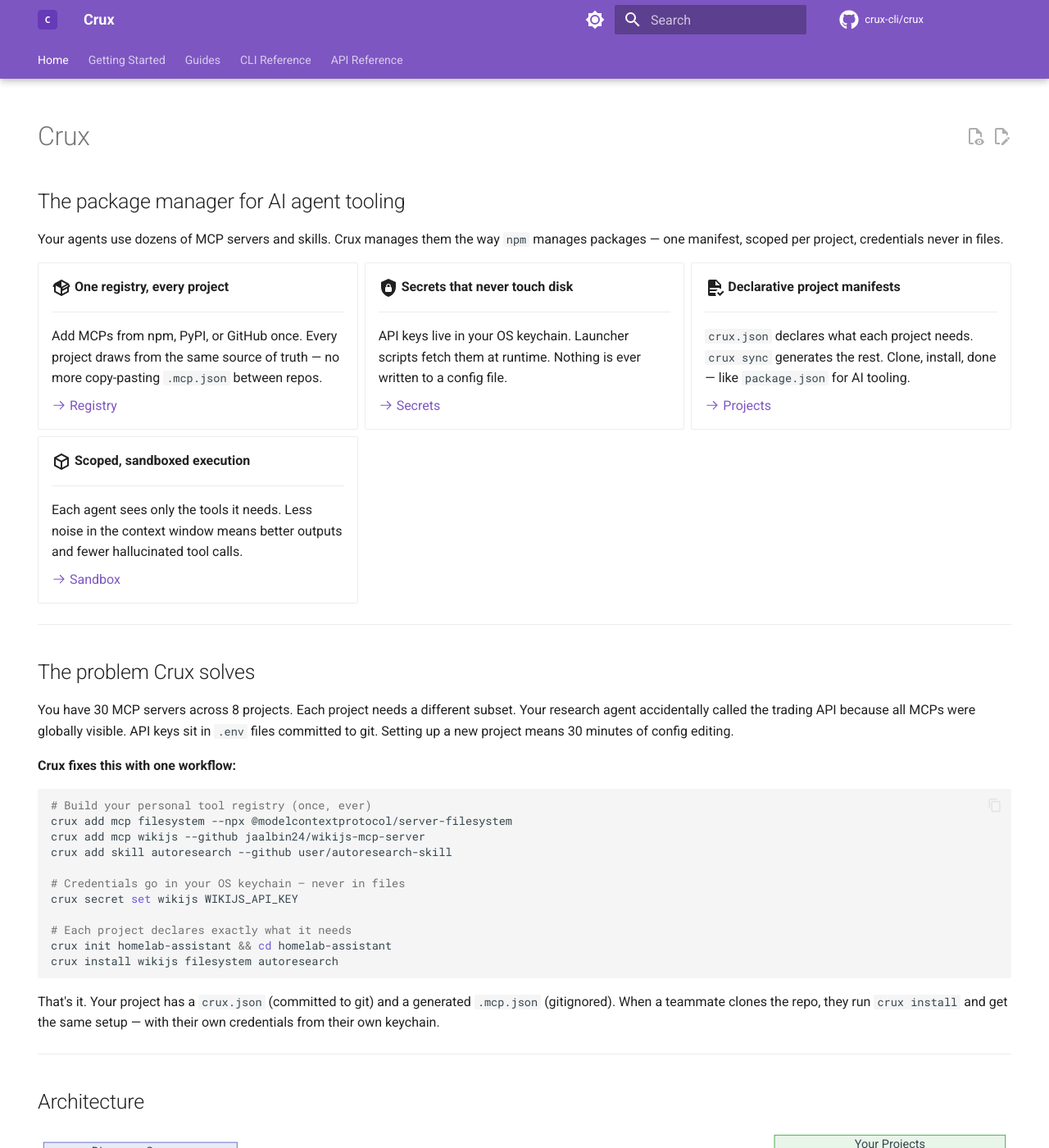
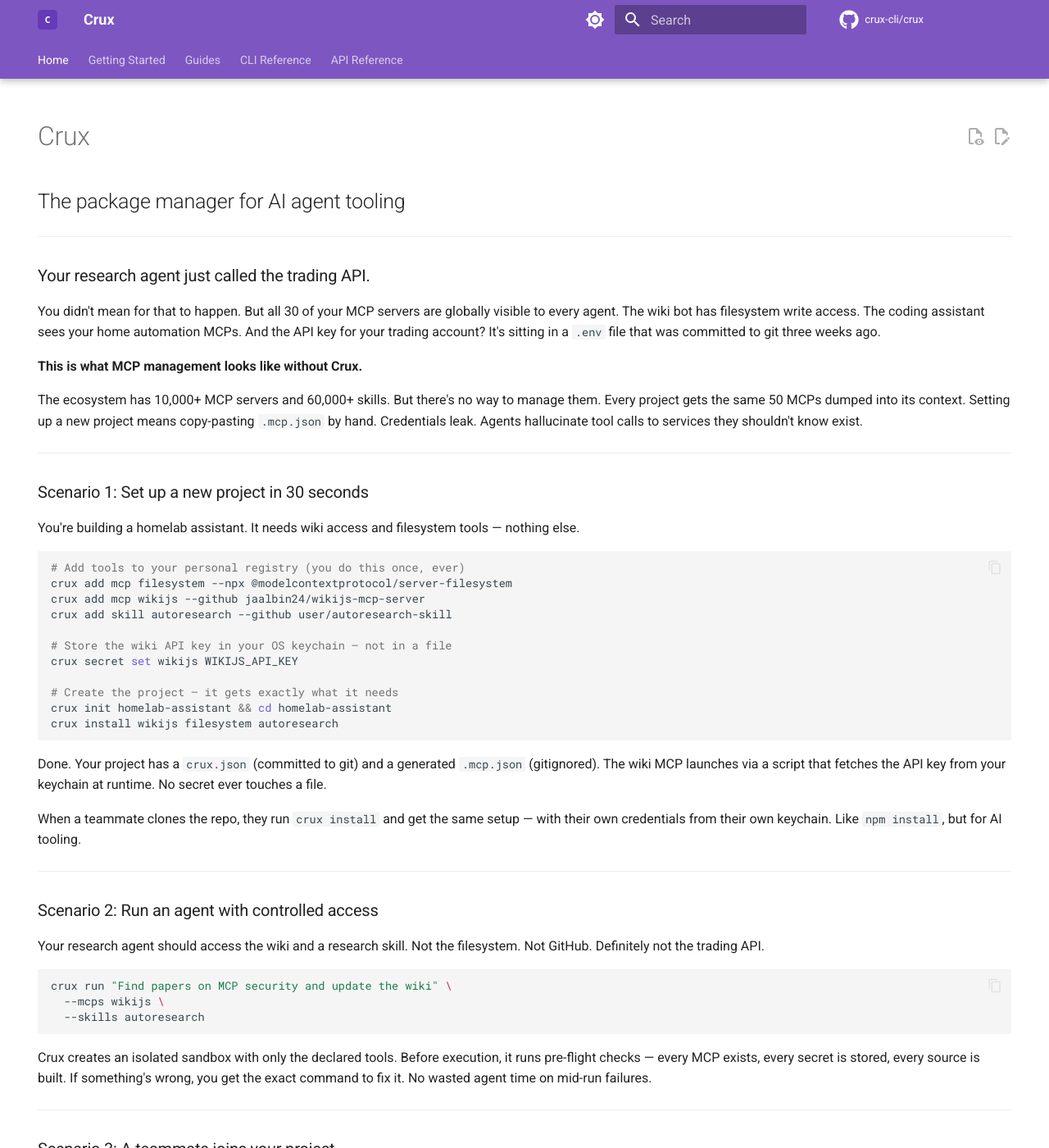
Before and after one commit to crux-cli/crux, an MkDocs documentation site: the page built from docs/index.md, in a window 1280 px wide and 1400 px high. Shown: the whole window at 82% size. Built offline with MkDocs 1.6.1 and Material for MkDocs 9.7.7, drawn with Linux system fonts in a browser that asks for light colours; comment, search, counter and statistics services are not loaded; the version menu is left out; some of the changed text lies outside the part shown.

Commit message:
docs: story-driven homepage, fix mermaid dark mode (#6)
- Lead with concrete scenarios instead of abstract feature cards:
  "Your research agent just called the trading API" opening hook
- Three scenarios: project setup in 30s, sandboxed agent run, teammate onboarding
- Mermaid diagram: use neutral theme (adapts to light/dark automatically)
  instead of hardcoded light-only colors
- Removed feature card grid from homepage top — stories come first
- Lifecycle table rewritten as "what you do / how Crux helps"
- README: matching narrative structure with same scenarios

Co-authored-by: Claude Opus 4.6 (1M context) <noreply@anthropic.com>

````diff
--- a/docs/index.md
+++ b/docs/index.md
@@ -8,73 +8,74 @@ hide:
 
 ## The package manager for AI agent tooling
 
-Your agents use dozens of MCP servers and skills. Crux manages them the way `npm` manages packages — one manifest, scoped per project, credentials never in files.
+---
 
-<div class="grid cards" markdown>
+### Your research agent just called the trading API.
 
--   :material-package-variant:{ .lg .middle } __One registry, every project__
+You didn't mean for that to happen. But all 30 of your MCP servers are globally visible to every agent. The wiki bot has filesystem write access. The coding assistant sees your home automation MCPs. And the API key for your trading account? It's sitting in a `.env` file that was committed to git three weeks ago.
 
-    ---
+**This is what MCP management looks like without Crux.**
 
-    Add MCPs from npm, PyPI, or GitHub once. Every project draws from the same source of truth — no more copy-pasting `.mcp.json` between repos.
-
-    [:octicons-arrow-right-24: Registry](guides/registry.md)
-
--   :material-shield-lock:{ .lg .middle } __Secrets that never touch disk__
-
-    ---
-
-    API keys live in your OS keychain. Launcher scripts fetch them at runtime. Nothing is ever written to a config file.
-
-    [:octicons-arrow-right-24: Secrets](guides/secrets.md)
-
--   :material-file-document-check:{ .lg .middle } __Declarative project manifests__
-
-    ---
-
-    `crux.json` declares what each project needs. `crux sync` generates the rest. Clone, install, done — like `package.json` for AI tooling.
-
-    [:octicons-arrow-right-24: Projects](guides/projects.md)
-
--   :material-cube-outline:{ .lg .middle } __Scoped, sandboxed execution__
-
-    ---
-
-    Each agent sees only the tools it needs. Less noise in the context window means better outputs and fewer hallucinated tool calls.
-
-    [:octicons-arrow-right-24: Sandbox](guides/sandbox.md)
-
-</div>
+The ecosystem has 10,000+ MCP servers and 60,000+ skills. But there's no way to manage them. Every project gets the same 50 MCPs dumped into its context. Setting up a new project means copy-pasting `.mcp.json` by hand. Credentials leak. Agents hallucinate tool calls to services they shouldn't know exist.
 
 ---
 
-## The problem Crux solves
+### Scenario 1: Set up a new project in 30 seconds
 
-You have 30 MCP servers across 8 projects. Each project needs a different subset. Your research agent accidentally called the trading API because all MCPs were globally visible. API keys sit in `.env` files committed to git. Setting up a new project means 30 minutes of config editing.
-
-**Crux fixes this with one workflow:**
+You're building a homelab assistant. It needs wiki access and filesystem tools — nothing else.
 
 ```bash
-# Build your personal tool registry (once, ever)
+# Add tools to your personal registry (you do this once, ever)
 crux add mcp filesystem --npx @modelcontextprotocol/server-filesystem
 crux add mcp wikijs --github jaalbin24/wikijs-mcp-server
 crux add skill autoresearch --github user/autoresearch-skill
 
-# Credentials go in your OS keychain — never in files
+# Store the wiki API key in your OS keychain — not in a file
 crux secret set wikijs WIKIJS_API_KEY
 
-# Each project declares exactly what it needs
+# Create the project — it gets exactly what it needs
 crux init homelab-assistant && cd homelab-assistant
 crux install wikijs filesystem autoresearch
 ```
 
-That's it. Your project has a `crux.json` (committed to git) and a generated `.mcp.json` (gitignored). When a teammate clones the repo, they run `crux install` and get the same setup — with their own credentials from their own keychain.
+Done. Your project has a `crux.json` (committed to git) and a generated `.mcp.json` (gitignored). The wiki MCP launches via a script that fetches the API key from your keychain at runtime. No secret ever touches a file.
+
+When a teammate clones the repo, they run `crux install` and get the same setup — with their own credentials from their own keychain. Like `npm install`, but for AI tooling.
 
 ---
 
-## Architecture
+### Scenario 2: Run an agent with controlled access
+
+Your research agent should access the wiki and a research skill. Not the filesystem. Not GitHub. Definitely not the trading API.
+
+```bash
+crux run "Find papers on MCP security and update the wiki" \
+  --mcps wikijs \
+  --skills autoresearch
+```
+
+Crux creates an isolated sandbox with only the declared tools. Before execution, it runs pre-flight checks — every MCP exists, every secret is stored, every source is built. If something's wrong, you get the exact command to fix it. No wasted agent time on mid-run failures.
+
+---
+
+### Scenario 3: A teammate joins your project
+
+They clone the repo. They see `crux.json` listing the MCPs and skills the project needs. They run:
+
+```bash
+crux install
+crux secret set wikijs WIKIJS_API_KEY   # their own key
+crux status                              # verify everything works
+```
+
+No Slack message asking "which MCPs does this project use?" No digging through config files. No 30-minute setup. The manifest is the documentation.
+
+---
+
+## How it works
 
 ``` mermaid
+%%{init: {'theme': 'neutral'}}%%
 graph LR
     subgraph Discovery["Discovery Sources"]
         direction TB
@@ -86,16 +87,16 @@ graph LR
 
     subgraph Crux["Crux Control Plane"]
         direction TB
-        REG["Registry<br/><code>~/.crux/registry.json</code><br/>MCPs + Skills"]
-        SEC["Secrets<br/>OS Keychain<br/><em>never in files</em>"]
-        SYN["Sync Engine<br/><code>crux sync</code><br/>Generates .mcp.json + launchers"]
+        REG["Registry\nMCPs + Skills"]
+        SEC["Secrets\nOS Keychain"]
+        SYN["Sync Engine\nGenerates .mcp.json"]
     end
 
     subgraph Projects["Your Projects"]
         direction TB
-        P1["<strong>Project A</strong><br/><code>crux.json</code>: wikijs, filesystem<br/>→ .mcp.json <em>(2 MCPs)</em>"]
-        P2["<strong>Project B</strong><br/><code>crux.json</code>: github, memory<br/>→ .mcp.json <em>(2 MCPs)</em>"]
-        P3["<strong>Sandbox Run</strong><br/><code>crux run --mcps ...</code><br/>→ scoped .mcp.json"]
+        P1["Project A\nwikijs, filesystem"]
+        P2["Project B\ngithub, memory"]
+        P3["Sandbox Run\nscoped access"]
     end
 
     S1 --> REG
@@ -107,34 +108,26 @@ graph LR
     SYN --> P1
     SYN --> P2
     SYN --> P3
+```
 
-    style Discovery fill:#e8eaf6,stroke:#5c6bc0,color:#1a237e
-    style Crux fill:#f3e5f5,stroke:#8e24aa,color:#4a148c
-    style Projects fill:#e8f5e9,stroke:#43a047,color:#1b5e20
-    style REG fill:#ede7f6,stroke:#7e57c2,color:#311b92
-    style SEC fill:#fce4ec,stroke:#e53935,color:#b71c1c
-    style SYN fill:#ede7f6,stroke:#7e57c2,color:#311b92
-    style S1 fill:#e8eaf6,stroke:#5c6bc0,color:#1a237e
-    style S2 fill:#e8eaf6,stroke:#5c6bc0,color:#1a237e
-    style S3 fill:#e8eaf6,stroke:#5c6bc0,color:#1a237e
-    style S4 fill:#e8eaf6,stroke:#5c6bc0,color:#1a237e
-    style P1 fill:#e8f5e9,stroke:#43a047,color:#1b5e20
-    style P2 fill:#e8f5e9,stroke:#43a047,color:#1b5e20
-    style P3 fill:#e8f5e9,stroke:#43a047,color:#1b5e20
-```
+**Registry** — Add MCPs and skills once from npm, PyPI, GitHub, or local sources. One source of truth across all your projects. No more copy-pasting `.mcp.json`.
+
+**Secrets** — API keys live in your OS keychain (macOS Keychain, Linux Secret Service, or age-encrypted vault). Generated launcher scripts fetch them at runtime. Nothing is ever written to disk.
+
+**Sync engine** — `crux sync` reads your project's `crux.json` and generates the `.mcp.json` that Claude Code expects, with only the tools you declared. Each project gets its own scoped config.
 
 ---
 
 ## Why scoping matters
 
-Scoping isn't just organization — it's a **quality lever**.
+**An agent with 5 relevant tools outperforms one drowning in 50.**
 
-An agent with 5 relevant tools consistently outperforms one drowning in 50 irrelevant ones. Less noise in the context window means:
+This isn't just a security claim — it's a quality lever. When you reduce the tools in an agent's context window:
 
-- **Better outputs** — the model focuses on relevant tools
-- **Fewer hallucinated tool calls** — no accidental calls to the trading API from your wiki bot
-- **Tighter security** — each agent's blast radius is limited to what it actually needs
-- **Faster execution** — smaller tool lists mean faster MCP initialization
+- **Outputs improve** — the model focuses on tools that matter for the task
+- **Hallucinated tool calls drop** — no accidental calls to the trading API from your wiki bot
+- **Security tightens** — each agent's blast radius is limited to what it actually needs
+- **Execution speeds up** — smaller tool lists mean faster MCP initialization
 
 ---
 
@@ -152,12 +145,19 @@ Or with uv: `uv tool install crux-cli && crux setup`
 
 ## The full lifecycle
 
-**Curate** :material-arrow-right: **Scope** :material-arrow-right: **Secure** :material-arrow-right: **Execute** :material-arrow-right: **Monitor**
+| What you do | How Crux helps | Command |
+|-------------|---------------|---------|
+| Find an MCP you want to use | Search the official registry, add from npm/PyPI/GitHub | `crux search`, `crux add` |
+| Start a new project | Declare which MCPs and skills it needs | `crux init`, `crux install` |
+| Store API keys securely | OS keychain — never in config files | `crux secret set` |
+| Run an agent with controlled access | Isolated sandbox with only declared tools | `crux run` |
+| Check if everything is healthy | Probe MCP servers, diagnose issues | `crux status`, `crux doctor` |
 
-| Stage | What Crux does | Command |
-|-------|---------------|---------|
-| **Curate** | Build a personal registry of MCPs and skills from any source | `crux add`, `crux search` |
-| **Scope** | Each project declares exactly what it needs in `crux.json` | `crux init`, `crux install` |
-| **Secure** | Credentials in OS keychain, fetched at runtime by launcher scripts | `crux secret set` |
-| **Execute** | Run agents in sandboxes with only the declared MCPs | `crux run` |
-| **Monitor** | Health-check MCP servers, diagnose and auto-fix issues | `crux status`, `crux doctor` |
+<div class="grid cards" markdown>
+
+-   [:octicons-arrow-right-24: Getting Started](getting-started/installation.md)
+-   [:octicons-arrow-right-24: CLI Reference](cli/index.md)
+-   [:octicons-arrow-right-24: Guides](guides/index.md)
+-   [:octicons-arrow-right-24: API Reference](api/index.md)
+
+</div>
--- a/docs/stylesheets/extra.css
+++ b/docs/stylesheets/extra.css
@@ -12,3 +12,8 @@
   --md-primary-fg-color--light: #b39ddb;
   --md-primary-fg-color--dark: #7e57c2;
 }
+
+/* Mermaid dark mode: use neutral theme and override backgrounds */
+[data-md-color-scheme="slate"] .mermaid {
+  --md-mermaid-font-family: var(--md-text-font-family);
+}
````
Also changed, not shown: README.md (+44 -48 lines).
